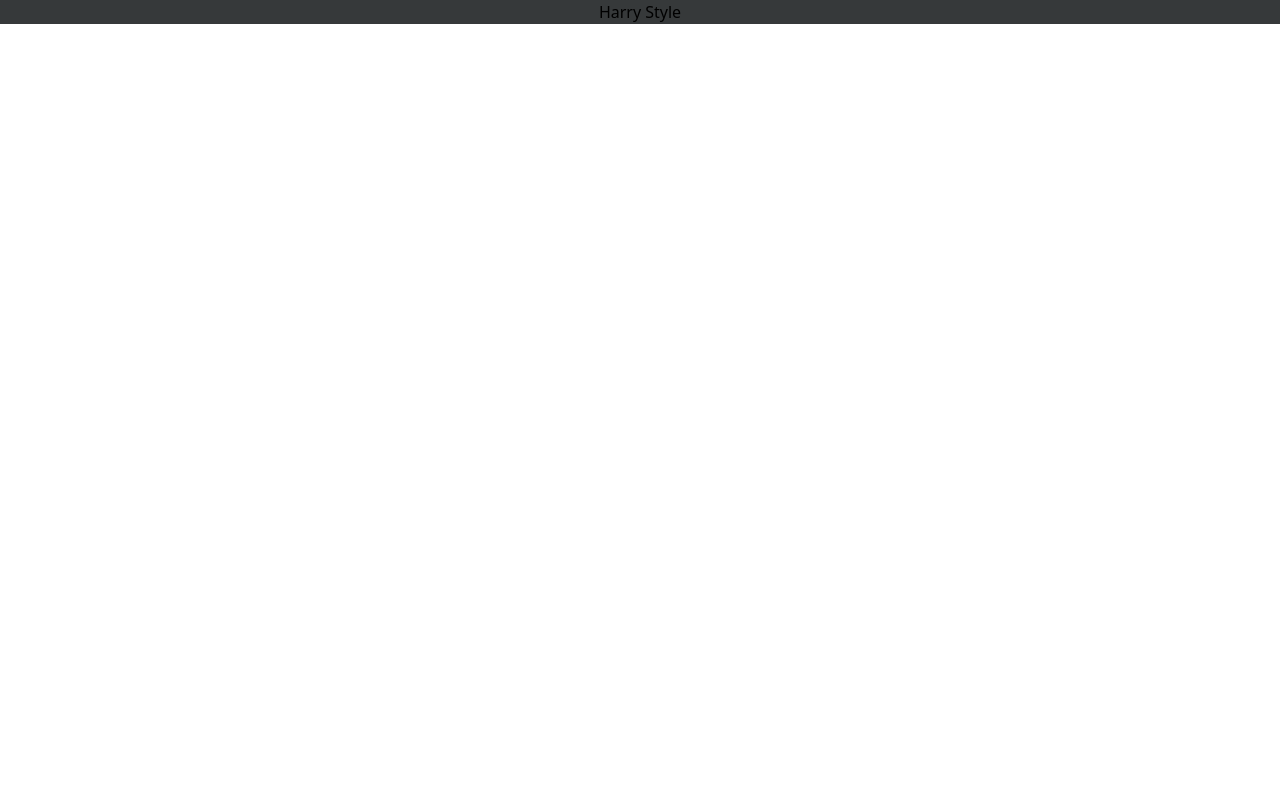
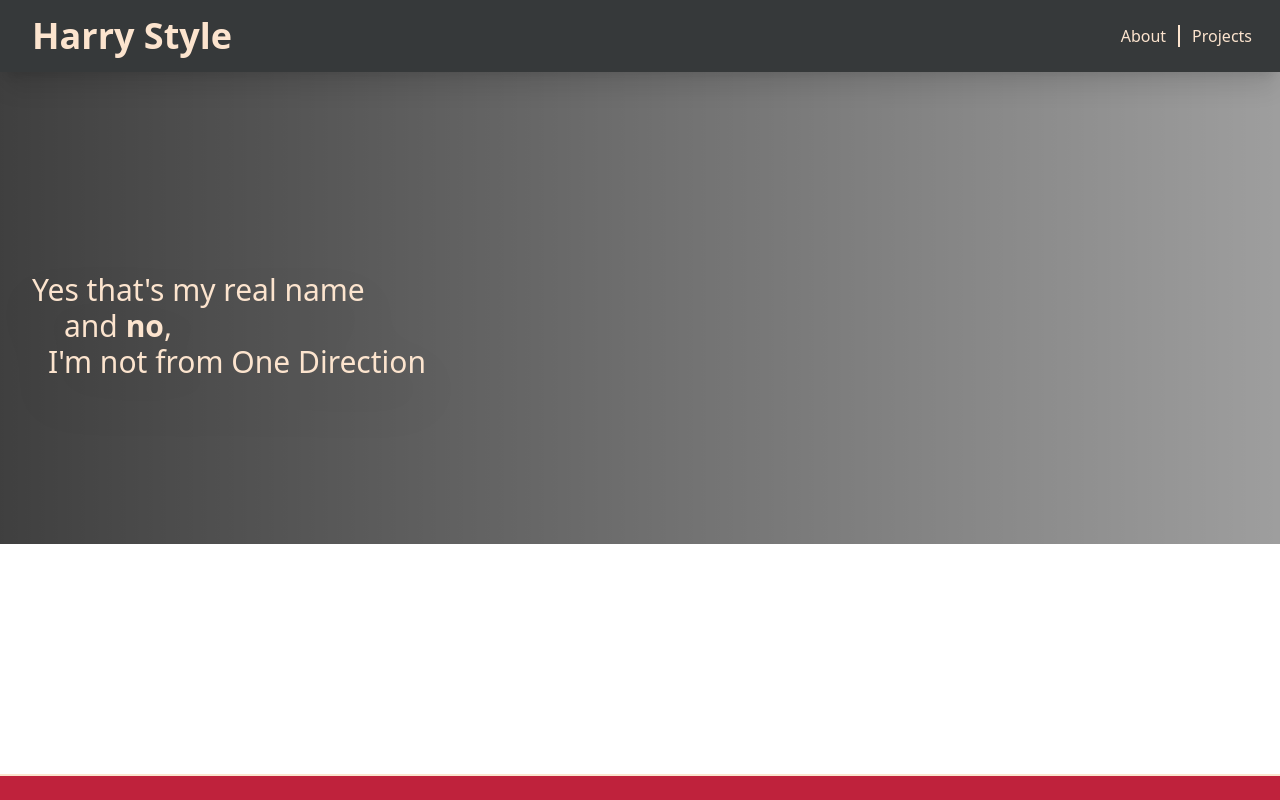
Before and after one commit to Shakey343/harry-style, a React (Vite) app: page / in a window 1280 px wide. Built offline with nearby package versions, Linux system fonts and the light colour scheme.

Commit message:
banner started, navbar and footer added, layout complete

```diff
--- a/src/App.jsx
+++ b/src/App.jsx
@@ -1,12 +1,24 @@
+import { createBrowserRouter, RouterProvider } from 'react-router-dom'
 import './App.scss'
-import Navbar from './components/Navbar'
+import RootLayout from './components/RootLayout';
+import Home from './components/Home';
+import Projects from './components/Projects';
+
+const router = createBrowserRouter([
+  {
+    path: "/",
+    element: <RootLayout />,
+    children: [
+      { path: '/', element: <Home /> },
+      { path: '/projects', element: <Projects /> },
+    ],
+  },
+]);
 
 function App() {
   return (
-    <>
-      <Navbar />
-    </>
+    <RouterProvider router={router} />
   )
 }
 
-export default App
+export default App;
--- /dev/null
+++ b/src/components/Banner.jsx
@@ -0,0 +1,23 @@
+const Banner = () => {
+  return (
+    <div
+      className="py-[25vh] bg-cover bg-center"
+      style={{
+        backgroundImage:
+          "linear-gradient(to right, rgba(0,0,0,0.6), rgba(0,0,0,0)), url(http://localhost:3000/assets/at_the_piano-927c6b07024ae358bb711c8f859fccff7657aefd1790a0db7530364d65168056.jpg)",
+      }}
+    >
+      <div className="container mx-auto drop-shadow-2xl text-3xl font-medium relative text-hsBeige">
+        <h1>
+          Yes that&apos;s my real name
+          <br />
+          <div className="absolute left-16">and <span className="font-bold">no</span>,</div>
+          <br />
+          <div className="absolute left-12">I&apos;m not from One Direction</div>
+        </h1>
+      </div>
+    </div>
+  );
+};
+
+export default Banner;
--- /dev/null
+++ b/src/components/Footer.jsx
@@ -0,0 +1,13 @@
+const Footer = () => {
+  return (
+    <div className="flex justify-center p-3 mt-auto bg-hsRed border-t-2 border-hsBeige">
+      <a href="https://www.facebook.com/harry.samuel.39750" target="_blank"><i className="fab fa-facebook fa-2x"></i></a>
+      <a href="https://twitter.com/harry_s_style?lang=en-gb" target="_blank"><i className="fab fa-twitter fa-2x"></i></a>
+      <a href="https://www.instagram.com/harry_s_style/?hl=en" target="_blank"><i className="fab fa-instagram fa-2x"></i></a>
+      <a href="https://soundcloud.com/harry-style" target="_blank"><i className="fab fa-soundcloud fa-2x"></i></a>
+      <a href="mailto:h.style@rocketmail.com?subject=Music%20Enquiry&body=Hello%20Harry..." target="_blank" title="Email"><i className="fas fa-envelope fa-2x"></i></a>
+    </div>
+  )
+}
+
+export default Footer;
--- /dev/null
+++ b/src/components/Home.jsx
@@ -0,0 +1,7 @@
+import Banner from "./Banner"
+
+const Home = () => {
+  return <Banner />;
+};
+
+export default Home;
--- a/src/components/Navbar.jsx
+++ b/src/components/Navbar.jsx
@@ -1,7 +1,15 @@
+import { NavLink } from "react-router-dom";
+
 const Navbar = () => {
-  return (<nav className="bg-hsBlack w-full flex justify-center">
-    Harry Style
-  </nav>)
+  return (
+    <nav className="bg-hsBlack w-full sticky top-0 flex justify-between text-hsBeige py-2 px-4 items-center shadow-xl">
+      <NavLink to="/" className="font-bold text-4xl mx-4 my-2 hover:text-hsRed">Harry Style</NavLink>
+      <div>
+        <a src="/#about" className="px-3 hover:text-hsRed border-solid border-r-2 border-hsBeige">About</a>
+        <NavLink to="/projects" className="px-3 hover:text-hsRed">Projects</NavLink>
+      </div>
+    </nav>
+  );
 };
 
 export default Navbar;
--- /dev/null
+++ b/src/components/Projects.jsx
@@ -0,0 +1,5 @@
+const Projects = () => {
+  return <div>Projects page!</div>
+};
+
+export default Projects;
--- /dev/null
+++ b/src/components/RootLayout.jsx
@@ -0,0 +1,15 @@
+import { Outlet } from "react-router-dom";
+import Navbar from "./Navbar";
+import Footer from "./Footer";
+
+const RootLayout = () => {
+  return (
+    <div className="flex flex-col min-h-screen">
+      <Navbar />
+      <Outlet />
+      <Footer />
+    </div>
+  )
+};
+
+export default RootLayout;
--- a/tailwind.config.js
+++ b/tailwind.config.js
@@ -11,6 +11,9 @@
         hsLinkHov: "#A5DCE4",
       }
     },
+    container: {
+      padding: '2rem',
+    },
   },
   plugins: [],
 }
```
